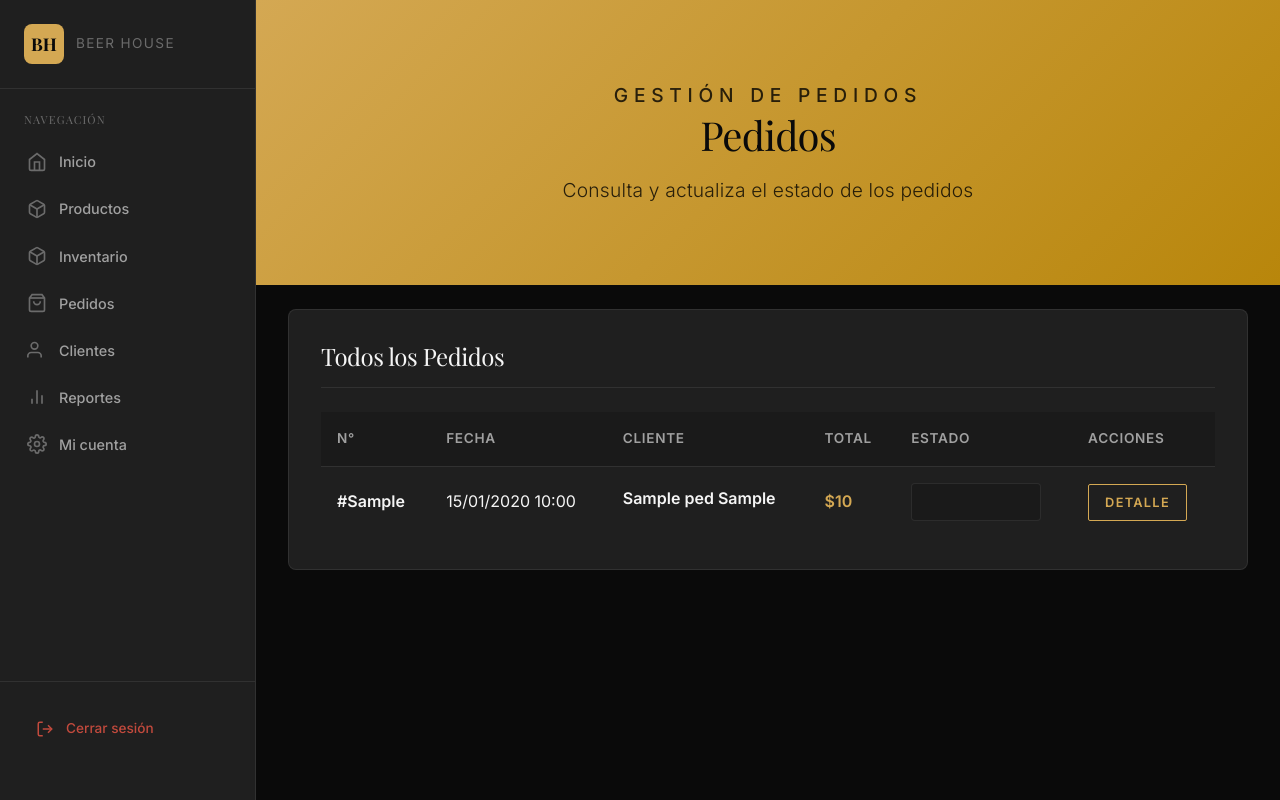
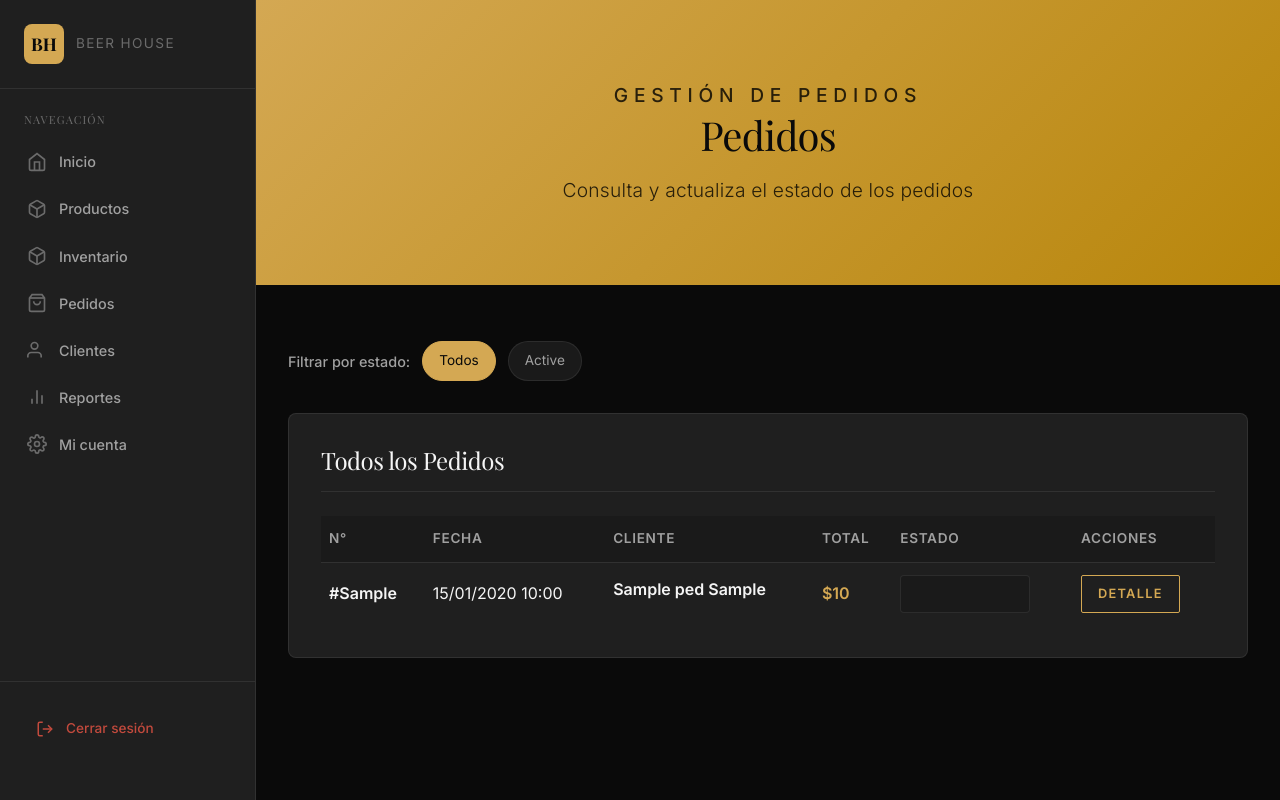
Before and after one commit to jesus2641-maker/proyecto-meloncito, a Python web app: template app/templates/trabajador/pedidos/index.html in a window 1280 px wide. Run offline with Jinja, Linux system fonts and the light colour scheme; the template is opened without the code that fills it: most values are stand-ins (such as "Sample title", 1, 10 or a date in 2020); lists and menus that the app fills with data are empty.

Commit message:
feat: agregar barra de filtros por estado en pedidos del trabajador

```diff
--- a/app/templates/trabajador/pedidos/index.html
+++ b/app/templates/trabajador/pedidos/index.html
@@ -13,6 +13,17 @@
 </section>
 
 <section class="container my-4">
+    <!-- FILTROS POR ESTADO -->
+    <div class="admin-filter-bar">
+        <span class="filter-label">Filtrar por estado:</span>
+        <a href="{{ url_for('trabajador.pedidos') }}" class="filter-chip {% if not filtro_actual %}active{% endif %}">Todos</a>
+        {% for est in estados %}
+        <a href="{{ url_for('trabajador.pedidos', estado=est.nombre_estado) }}" class="filter-chip {% if filtro_actual == est.nombre_estado %}active{% endif %}">
+            {{ est.nombre_estado|capitalize }}
+        </a>
+        {% endfor %}
+    </div>
+
     <div class="admin-section mt-0 mb-5" style="width: 100%; max-width: 100%;">
         <div class="admin-section-header">
             <h2>Todos los Pedidos</h2>
@@ -61,7 +72,9 @@
                     </tr>
                     {% else %}
                     <tr>
-                        <td colspan="6" class="text-center" style="padding: 40px;">No hay pedidos registrados</td>
+                        <td colspan="6" class="text-center" style="padding: 40px;">
+                            {% if filtro_actual %}No se encontraron pedidos con el filtro seleccionado{% else %}No hay pedidos registrados{% endif %}
+                        </td>
                     </tr>
                     {% endfor %}
                 </tbody>
```
